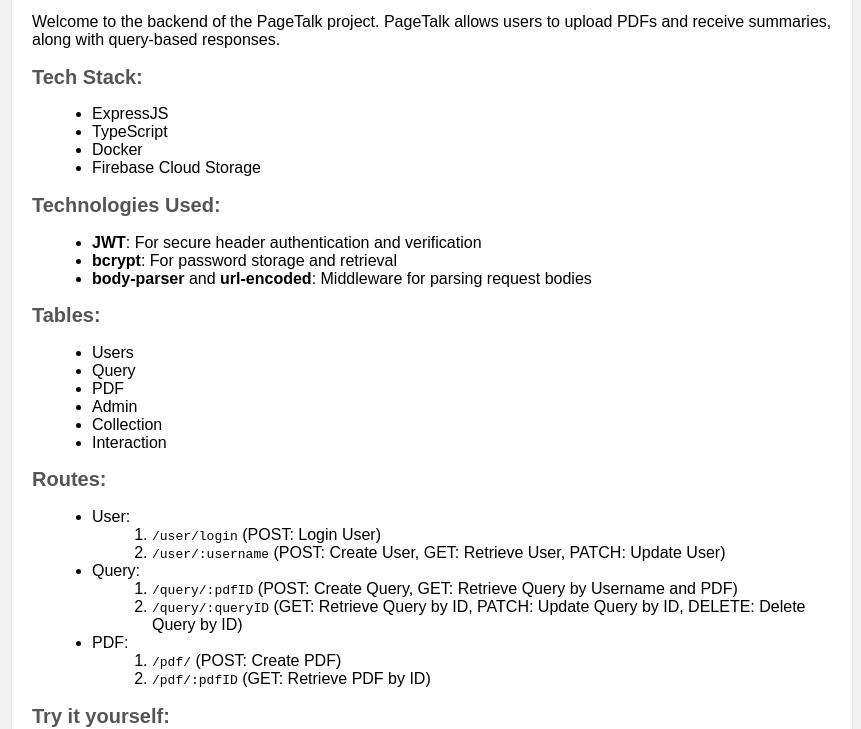
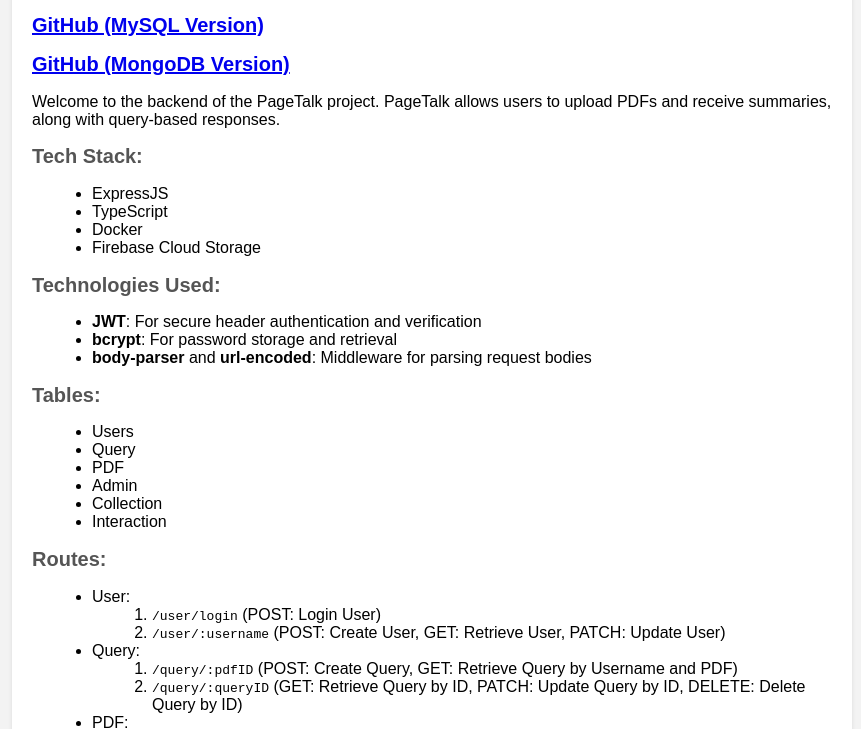
Before and after one commit to PageTalk/Backend-MongoDB, a website: page public/welcome.html in a window 1280 px wide. Shown: the part 107-836 px from the top of the page, without its empty margins (208-1069 px from the left). Drawn offline with Linux system fonts and the light colour scheme.

Commit message:
Added GitHub Links

```diff
--- a/public/welcome.html
+++ b/public/welcome.html
@@ -63,6 +63,8 @@
 <body>
     <div class="container">
         <h1>PageTalk (Backend)</h1>
+        <h2><a href="https://github.com/PageTalk/Backend">GitHub (MySQL Version)</a></h2>
+        <h2><a href="https://github.com/PageTalk/Backend-MongoDB">GitHub (MongoDB Version)</a></h2>
         <p>Welcome to the backend of the PageTalk project. PageTalk allows users to upload PDFs and receive summaries, along with query-based responses.</p>
 
         <h2 class="tech-stack">Tech Stack:</h2>
```
